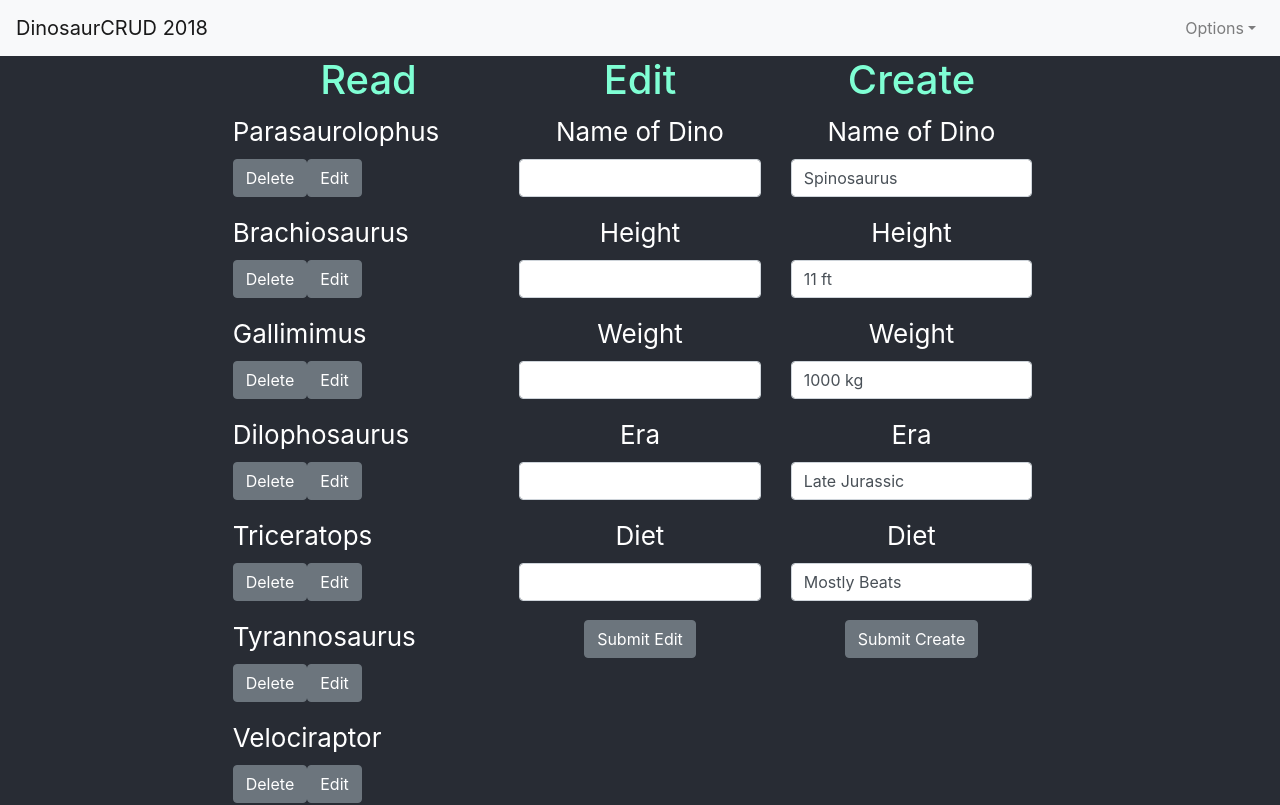
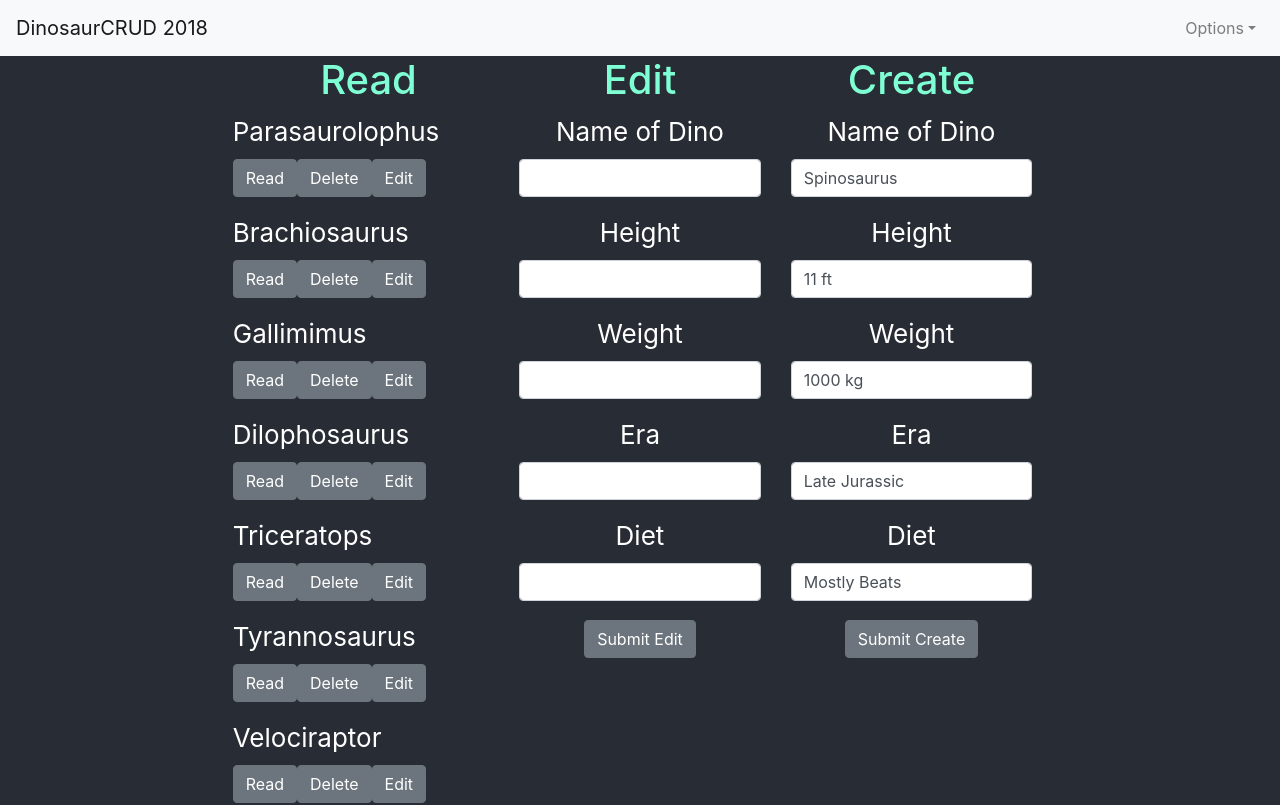
Before and after one commit to gargansa/dinosaurcrud, a React (Create React App) app: page / in a window 1280 px wide. Shown: the top 805 px of the page. Built offline with nearby package versions, Linux system fonts and the light colour scheme.

Commit message:
added Read Alert

```diff
--- a/src/Dinos.js
+++ b/src/Dinos.js
@@ -37,9 +37,18 @@ export default class Dinos extends React.Component {
         this.setState({
             [name]: event.target.value
         });
-
     }
-
+    //display via alert
+    readDino(item){
+        alert(
+        "ID: " + item.id +"\n" +
+        "Name: " + item.name +"\n" +
+        "Height: " + item.height +"\n" +
+        "Weight: " + item.weight +"\n" +
+        "Era: " + item.era +"\n" +
+        "Diet: " + item.diet
+        )
+    }
     //Create functions
     componentDidMount() {
         let initialDinosaurs = []
@@ -178,6 +187,7 @@ export default class Dinos extends React.Component {
                     <Label>{item.name}</Label>
                     </Row>
                     <Row>
+                    <Button onClick={() => { this.readDino(item) }}>Read</Button>
                     <Button onClick={() => { this.deleteDino(item.name) }}>Delete</Button>
                     <Button onClick={() => { this.editDino(item) }}>Edit</Button>
                     </Row>
```
